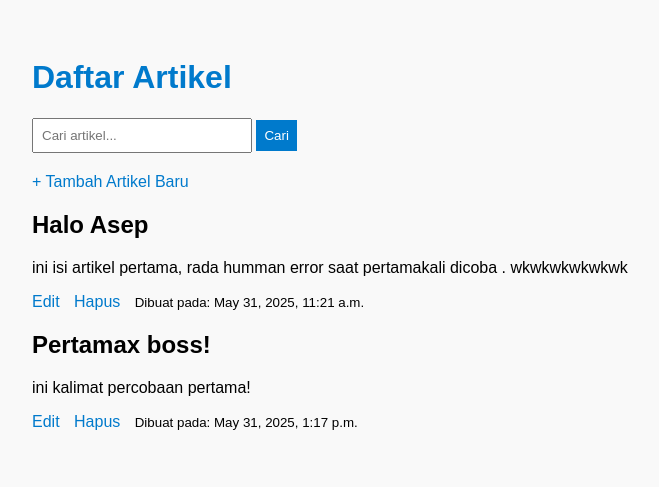
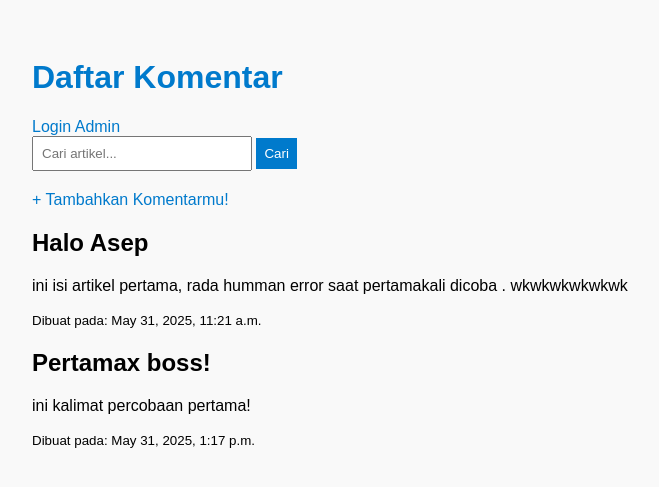
Before and after one commit to septian-dharmasaputra2009/Project_pertama_Django, a Django app: page / in a window 1280 px wide. Shown: the top 487 px of the page, without its empty margins (6-665 px from the left). Run offline with Django 5.2, Linux system fonts and the light colour scheme; data comes from the database, SQL or seed files in the repository; both versions use the stored data as it was after the commit.

Commit message:
Aktifkan fitur login admin & update settings

```diff
--- a/halaman/static/halaman/style.css
+++ b/halaman/static/halaman/style.css
@@ -1,3 +1,9 @@
+@media (max-width: 768px) {
+  header {
+    padding: 30px;
+  }
+}
+
 body {
     font-family: sans-serif;
     background-color: #f9f9f9;
--- a/halaman/templates/home.html
+++ b/halaman/templates/home.html
@@ -1,23 +1,31 @@
 <!DOCTYPE html>
 <html>
 <head>
-    <title>Daftar Artikel</title>
+    <meta name="viewport" content="width=device-width, initial-scale=1.0">
+    <title>Web Septian</title>
     {% load static %}
 <link rel="stylesheet" href="{% static 'halaman/style.css' %}">
 </head>
 <body>
-    <h1>Daftar Artikel</h1>
+    <h1>Daftar Komentar</h1>
+    {% if user.is_authenticated %}
+        <p>Hai, {{ user.username }} | <a href="{% url 'logout' %}">Logout</a></p>
+    {% else %}
+  <a href="{% url 'login' %}">Login Admin</a>
+    {% endif %}
     <form method="GET" action="{% url 'home' %}">
     <input type="text" name="q" placeholder="Cari artikel..." value="{{ query|default:'' }}">
     <button type="submit">Cari</button>
-</form>
-    <a href="{% url 'tambah' %}">+ Tambah Artikel Baru</a>
+    </form>
+    <a href="{% url 'tambah' %}">+ Tambahkan Komentarmu!</a>
     {% for a in artikels %}
         <div style="margin-bottom: 20px;">
             <h2>{{ a.judul }}</h2>
             <p>{{ a.isi }}</p>
-            <a href="{% url 'edit' a.id %}">Edit</a>
-            <a href="{% url 'hapus' a.id %}" onclick="return confirm('Yakin mau hapus?')">Hapus</a>
+            {% if user.is_authenticated %}
+                <a href="{% url 'edit' a.id %}">Edit</a>
+                <a href="{% url 'hapus' a.id %}" onclick="return confirm('Yakin mau hapus?')">Hapus</a>
+            {% endif %}
             <small>Dibuat pada: {{ a.tanggal_dibuat }}</small>
         </div>
     {% empty %}
--- a/halaman/views.py
+++ b/halaman/views.py
@@ -2,6 +2,7 @@ from django.shortcuts import render, redirect
 from .models import Artikel
 from .forms import ArtikelForm
 from django.shortcuts import get_object_or_404
+from django.contrib.auth.decorators import login_required
 
 def home(request):
     query = request.GET.get('q')
@@ -21,6 +22,7 @@ def tambah_artikel(request):
         form = ArtikelForm()
     return render(request, 'halaman/tambah.html', {'form': form})
 
+@login_required
 def edit_artikel(request, id):
     artikel = get_object_or_404(Artikel, id=id)
     if request.method == 'POST':
@@ -32,6 +34,7 @@ def edit_artikel(request, id):
         form = ArtikelForm(instance=artikel)
     return render(request, 'halaman/edit.html', {'form': form, 'artikel': artikel})
 
+@login_required
 def hapus_artikel(request, id):
     artikel = get_object_or_404(Artikel, id=id)
     artikel.delete()
--- a/mysite/settings.py
+++ b/mysite/settings.py
@@ -99,7 +99,6 @@ AUTH_PASSWORD_VALIDATORS = [
     },
 ]
 
-
 # Internationalization
 # https://docs.djangoproject.com/en/5.2/topics/i18n/
 
@@ -133,3 +132,5 @@ STATICFILES_STORAGE = 'whitenoise.storage.CompressedManifestStaticFilesStorage'
 STATICFILES_DIRS = [
     os.path.join(BASE_DIR, 'halaman/static'),
 ]
+
+LOGIN_REDIRECT_URL = '/'
--- a/mysite/urls.py
+++ b/mysite/urls.py
@@ -16,8 +16,11 @@ Including another URLconf
 """
 from django.contrib import admin
 from django.urls import path, include
+from django.contrib.auth import views as auth_views
 
 urlpatterns = [
     path('admin/', admin.site.urls),
     path('', include('halaman.urls')),
+    path('login/', auth_views.LoginView.as_view(template_name='login.html'), name='login'),
+    path('logout/', auth_views.LogoutView.as_view(next_page='home'), name='logout'),
 ]
```
Also changed, not shown: halaman/templates/login.html (added, +9 -0 lines), db.sqlite3.
